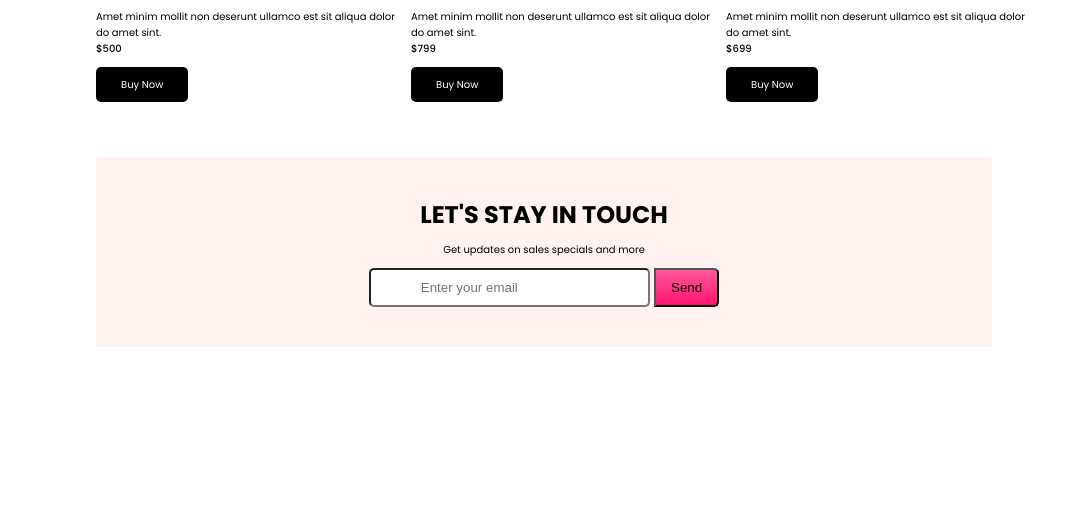
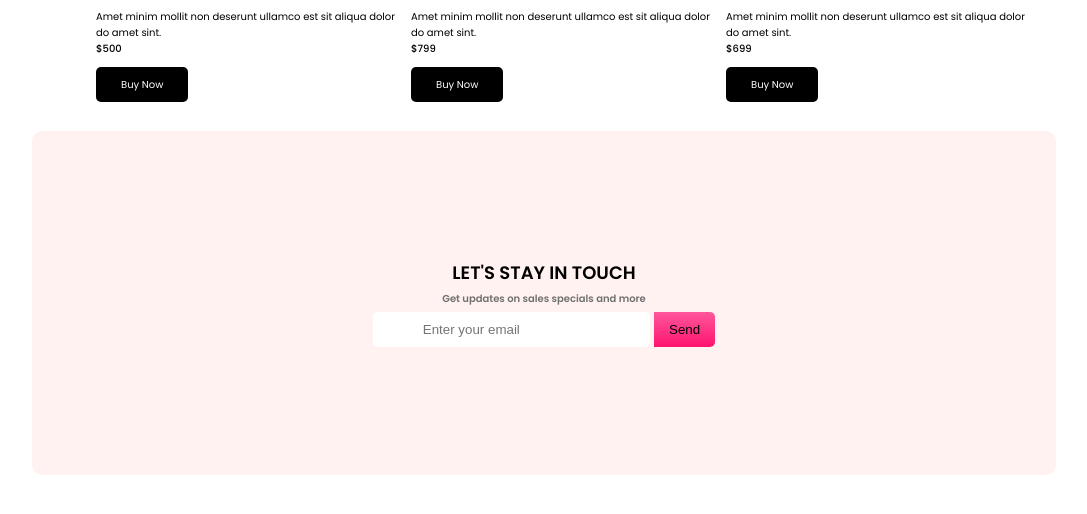
Before and after one commit to Riaz-Dev/panda-commerce, a plain HTML site: page index.html in a window 1280 px wide. Shown: the part 1058-1572 px from the top of the page, without its empty margins (96-1183 px from the left). Before the commit the page ends 1469 px from the top, so only its background shows below. Drawn offline with Linux system fonts and the light colour scheme.

Commit message:
project done

```diff
--- a/style.css
+++ b/style.css
@@ -153,27 +153,34 @@ font-weight: 600;
 .footers {
     text-align: center;
     background: #FFF2F1;
-    margin: 5% 15%;
-    padding: 40px 0;
+    margin: 3% 10%;
+    padding: 10% 0;
+    border-radius: 10px;
 }
 input[type="email"] {
     padding: 10px 50px;
     border-radius: 5px;
+    border: 0;
 }
 input[type="submit"] {
     background: linear-gradient(180deg, #FF589B 0%, #FF136F 100%);
     padding: 10px 15px;
     border-top-right-radius: 5px;
     border-bottom-right-radius: 5px;
+    border: 0;
 }
 .footers {
     display: flex;
     flex-direction: column;
-    row-gap: 10px;
+    row-gap: 5px;
 }
 .footers h1 {
     margin: 0;
+    font-weight: 600;
+    font-size: 18px;
 }
 .footers p {
     font-size: 10px;
+    font-weight:600;
+    color: #707070;
 }
```
